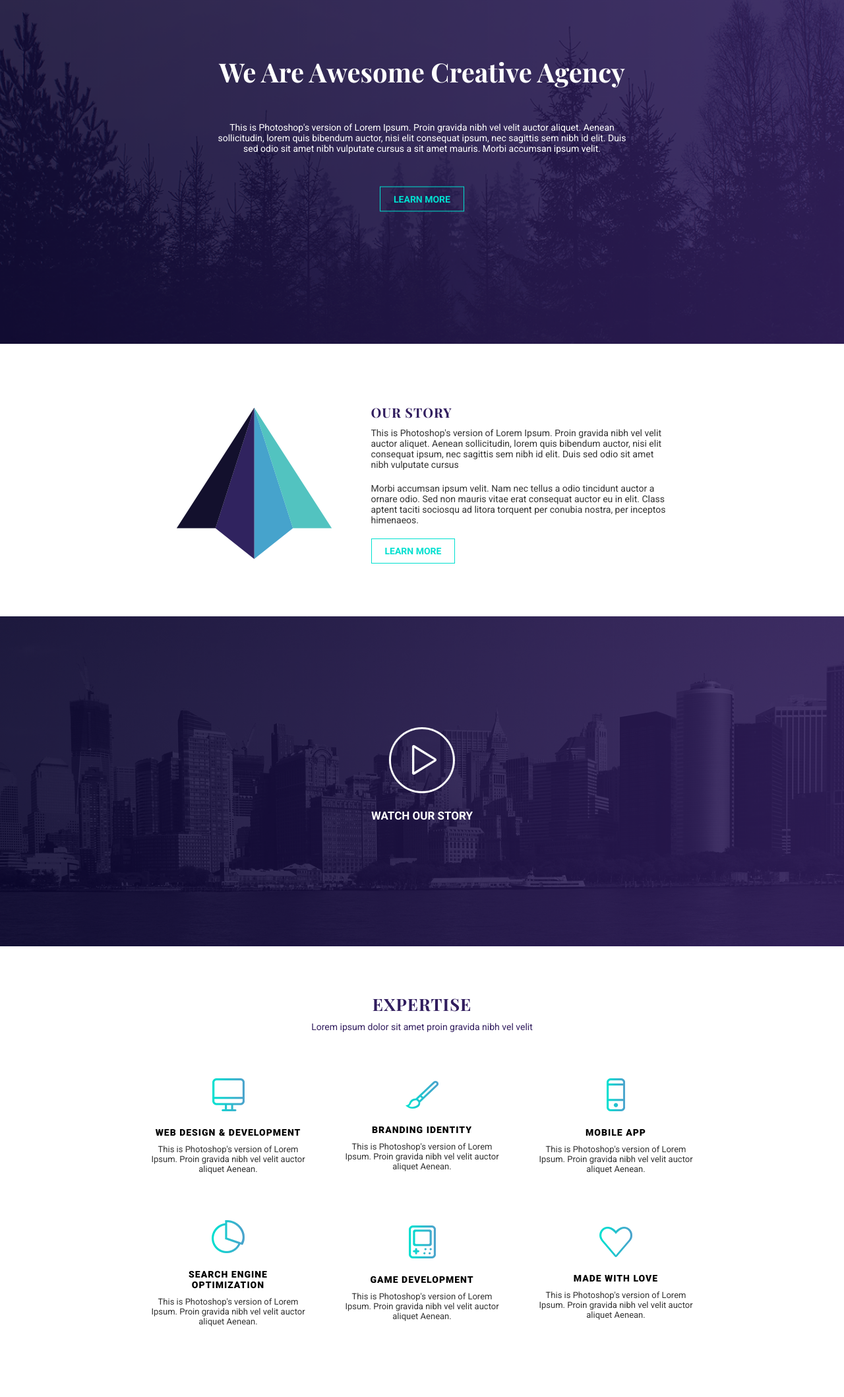
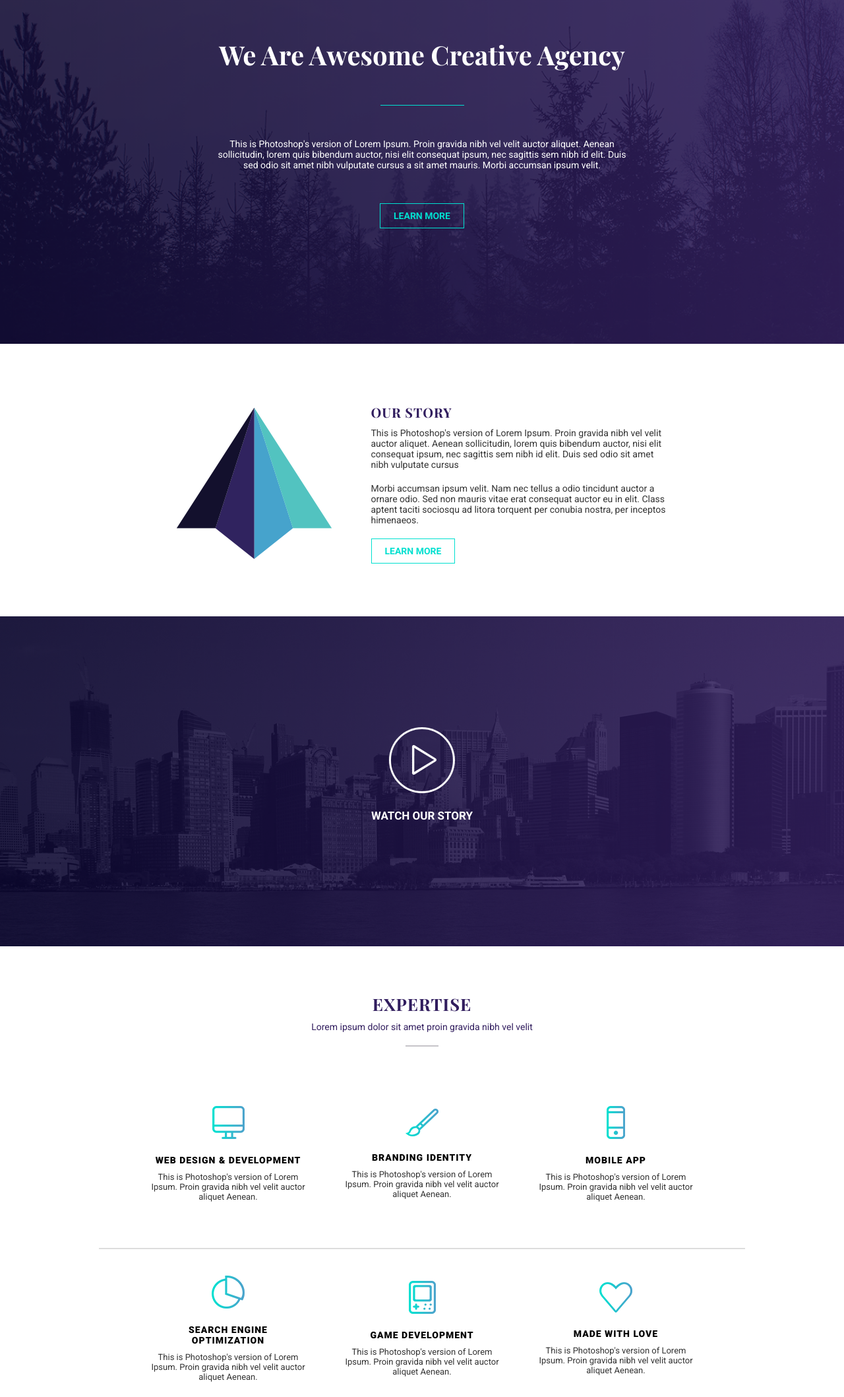
Before and after one commit to katelulu/tajam-project-psd-to-html-responsive, a plain HTML site: page index.html in a window 1280 px wide. Shown: the part 199-2316 px from the top of the page at 66% size. Drawn offline with nearby package versions, Linux system fonts and the light colour scheme.

Commit message:
fixing lines

```diff
--- a/index.html
+++ b/index.html
@@ -42,6 +42,7 @@
       </nav>
       <div class="showcase">
         <h1>We Are Awesome Creative Agency</h1>
+        <div class="separator1"></div>
         <p class="text-content">
           This is Photoshop's version of Lorem Ipsum. Proin gravida nibh vel
           velit auctor aliquet. Aenean sollicitudin, lorem quis bibendum auctor,
@@ -90,6 +91,7 @@
       <p class="header-text">
         Lorem ipsum dolor sit amet proin gravida nibh vel velit
       </p>
+      <div class="separator2"></div>
       <div class="cards">
         <div class="card1">
           <img src="img/iconPC.png" alt="" />
@@ -115,6 +117,7 @@
             velit auctor aliquet Aenean.
           </p>
         </div>
+        <div class="border-devider"></div>
         <div class="card4">
           <img src="img/iconDiagram.png" alt="" />
           <p class="card-header">Search Engine Optimization</p>
--- a/style.css
+++ b/style.css
@@ -50,9 +50,12 @@ body {
 
 .nav-header {
   margin: 0 auto;
-  width: 90%;
+  margin-right: auto;
+  margin-left: auto;
+  width: 100%;
   height: 60px;
   padding: 0 50px;
+  height: auto;
 }
 
 .logo {
@@ -112,6 +115,12 @@ li a:hover {
   font-size: 40px;
   margin-bottom: 50px;
   font-family: "Playfair Display";
+}
+.separator1 {
+  height: 1px;
+  width: 127px;
+  margin: 20px auto;
+  background: #00e0d0;
 }
 
 .text-content {
@@ -221,6 +230,13 @@ li a:hover {
   font-size: 14px;
   font-family: "Roboto";
 }
+.separator2 {
+  height: 2px;
+  width: 50px;
+  margin: 20px auto;
+  background: #c6c4c9;
+}
+
 .cards {
   padding: 50px 150px;
   display: flex;
@@ -269,6 +285,15 @@ li a:hover {
   font-family: "Roboto";
   font-size: 13px;
   color: #333;
+}
+
+.border-devider {
+  width: 100%;
+  height: 2px;
+  background: #ddd;
+  overflow: hidden;
+  margin: 20px 0px;
+  display: inline-block;
 }
 
 /* Section 3 */
```
